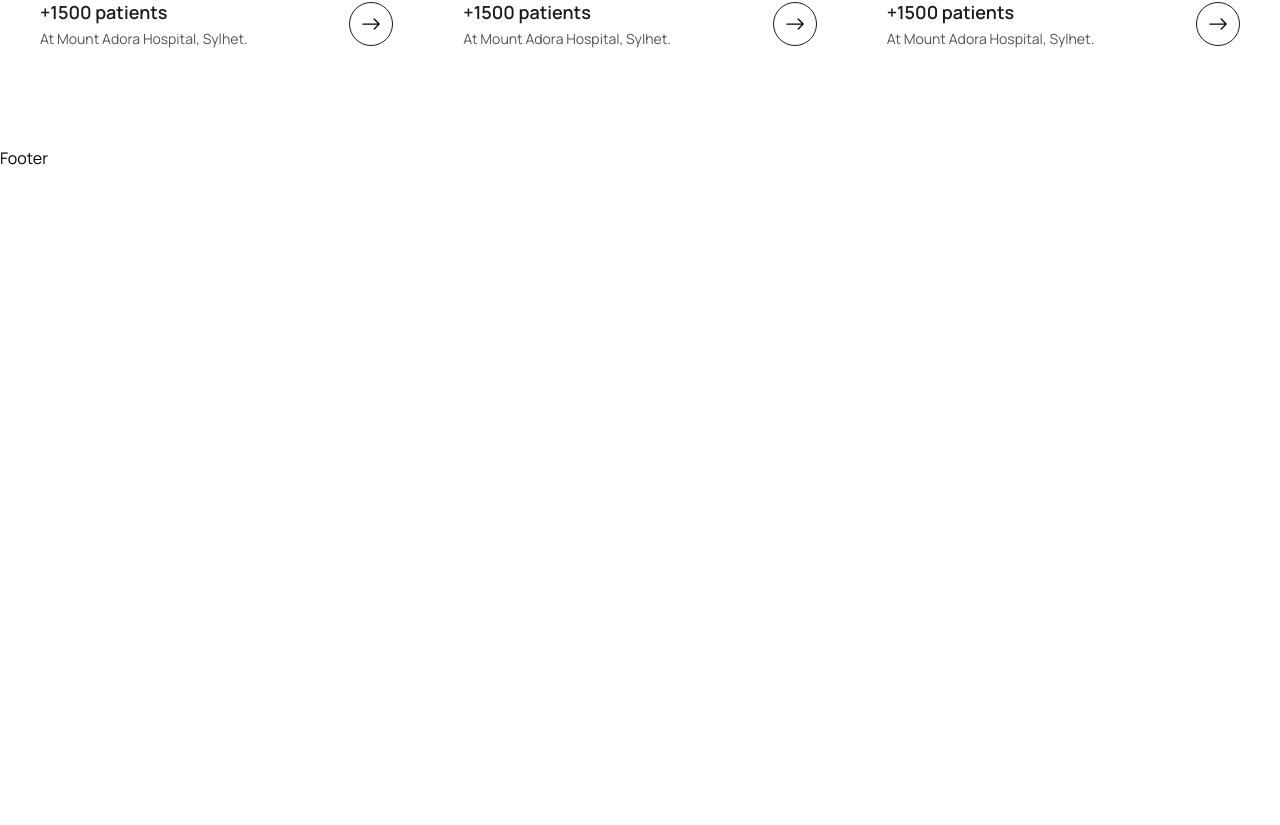
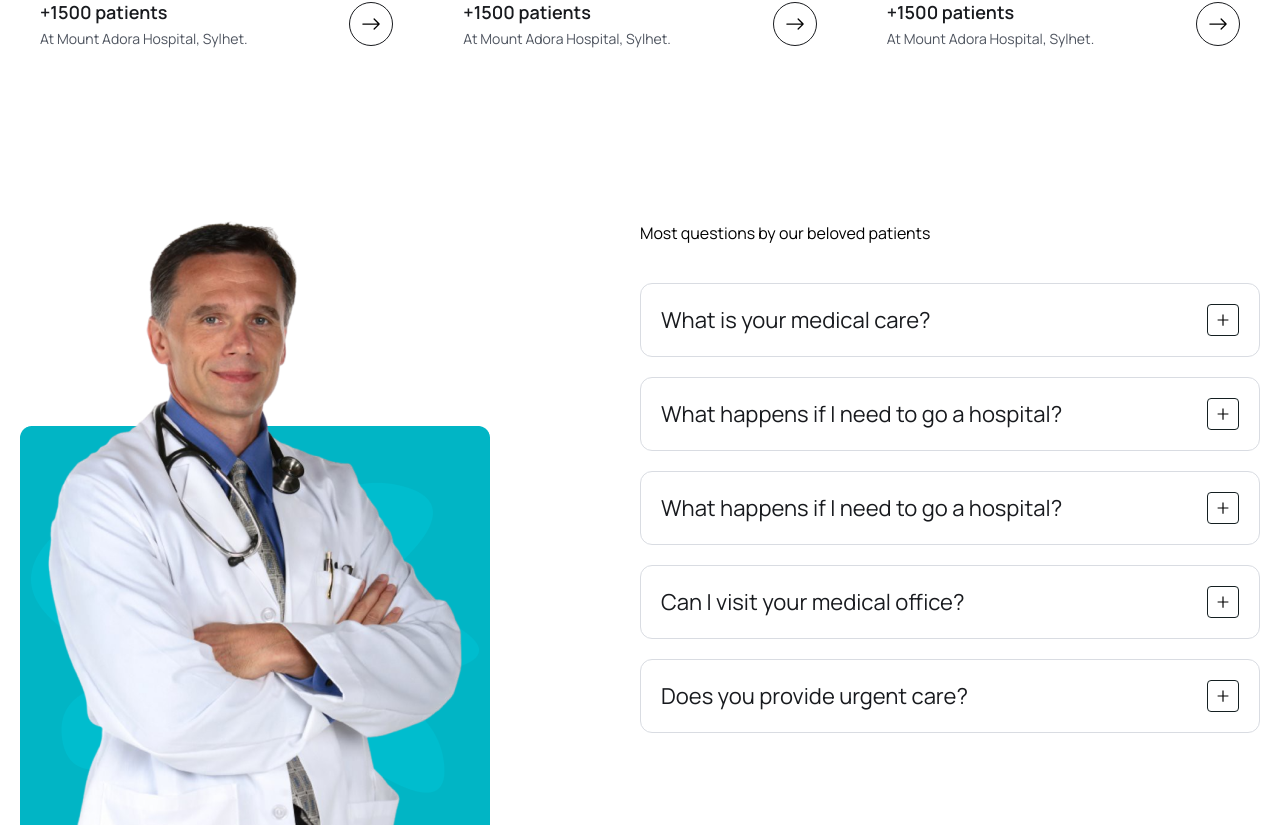
Before and after one commit to sanieni6/MERN-Doctor-apoinment-web, a React (Vite) app: page / in a window 1280 px wide. Shown: the part 4695-5520 px from the top of the page. Before the commit the page ends 4865 px from the top, so only its background shows below. Built offline with nearby package versions, Linux system fonts and the light colour scheme.

Commit message:
Add faq section

```diff
--- /dev/null
+++ b/src/components/Faq/FaqItem.jsx
@@ -0,0 +1,32 @@
+/* eslint-disable react/prop-types */
+import { useState } from "react";
+import { AiOutlineMinus, AiOutlinePlus } from "react-icons/ai";
+const FaqItem = ( {item} ) => {
+
+    const [isOpen, setIsOpen] = useState(false);
+
+    const toggleAccordin = () => {
+        setIsOpen(!isOpen);
+    }
+
+  return (
+    <div className="p-3 lg:p-5 rounded-[12px] border border-solid border-[#d9dce2] mb-5 cursor-pointer">
+        <div className="flex items-center justify-between gap-5" onClick={toggleAccordin}>
+            <h4 className="text-[16px] leading-7 lg:text-[22px] lg:leading-8 text-headingColor">
+                {item.question}
+            </h4>
+            <div
+            className={`${isOpen && "bg-primaryColor text-white border-none" } w-7 h-7 lg:h-8 lg:w-8
+            border border-solid border-[#141f21] rounded flex items-center justify-center`}
+            >
+                {isOpen ? <AiOutlineMinus /> : <AiOutlinePlus /> }
+            </div>
+        </div>
+        {isOpen && <div className="mt-4">
+            <p className="text-[14px] leading-6 lg:text-[16px] lg:leading-7 font-[400]">{item.content}</p>
+            </div>}
+    </div>
+  )
+};
+
+export default FaqItem;
--- /dev/null
+++ b/src/components/Faq/FaqList.jsx
@@ -0,0 +1,14 @@
+import { faqs } from "./../../assets/data/faqs";
+import FaqItem from "./FaqItem";
+
+const FaqList = () => {
+  return (
+    <ul className="mt-[38px]">
+        {faqs.map((item,index) =>
+            <FaqItem item={item} key={index} />
+           )}
+    </ul>
+  )
+}
+
+export default FaqList
--- a/src/pages/Home.jsx
+++ b/src/pages/Home.jsx
@@ -1,5 +1,3 @@
-import React from "react";
-
 import heroImg01 from "../assets/images/hero-img01.png";
 import heroImg02 from "../assets/images/hero-img02.png";
 import heroImg03 from "../assets/images/hero-img03.png";
@@ -7,6 +5,7 @@
 import icon02 from '../assets/images/icon02.png';
 import icon03 from '../assets/images/icon03.png';
 import featureImg from "../assets/images/feature-img.png";
+import faqImg from "../assets/images/faq-img.png";
 import videoIcon from "../assets/images/video-icon.png";
 import avatarIcon from "../assets/images/avatar-icon.png";
 import { Link } from "react-router-dom";
@@ -14,6 +13,7 @@
 import About from "../components/About/About";
 import ServiceList from "../components/Services/ServiceList";
 import DoctorList from "../components/Doctors/DoctorList";
+import FaqList from "../components/Faq/FaqList";
 
 const Home = () => {
 
@@ -245,6 +245,24 @@
       </div>
     </section>
 
+    {/* faq section */}
+    <section>
+      <div className="container">
+        <div className="flex justify-between gap-[50px] lg:gap-0">
+          <div className="w-1/2 hidden md:block">
+            <img src={faqImg} alt="" />
+          </div>
+
+          <div className="w-full md:w-1/2">
+            <h2>
+              Most questions by our beloved patients
+            </h2>
+            <FaqList />
+          </div>
+        </div>
+      </div>
+    </section>
+
     </>
 
     </>
```
